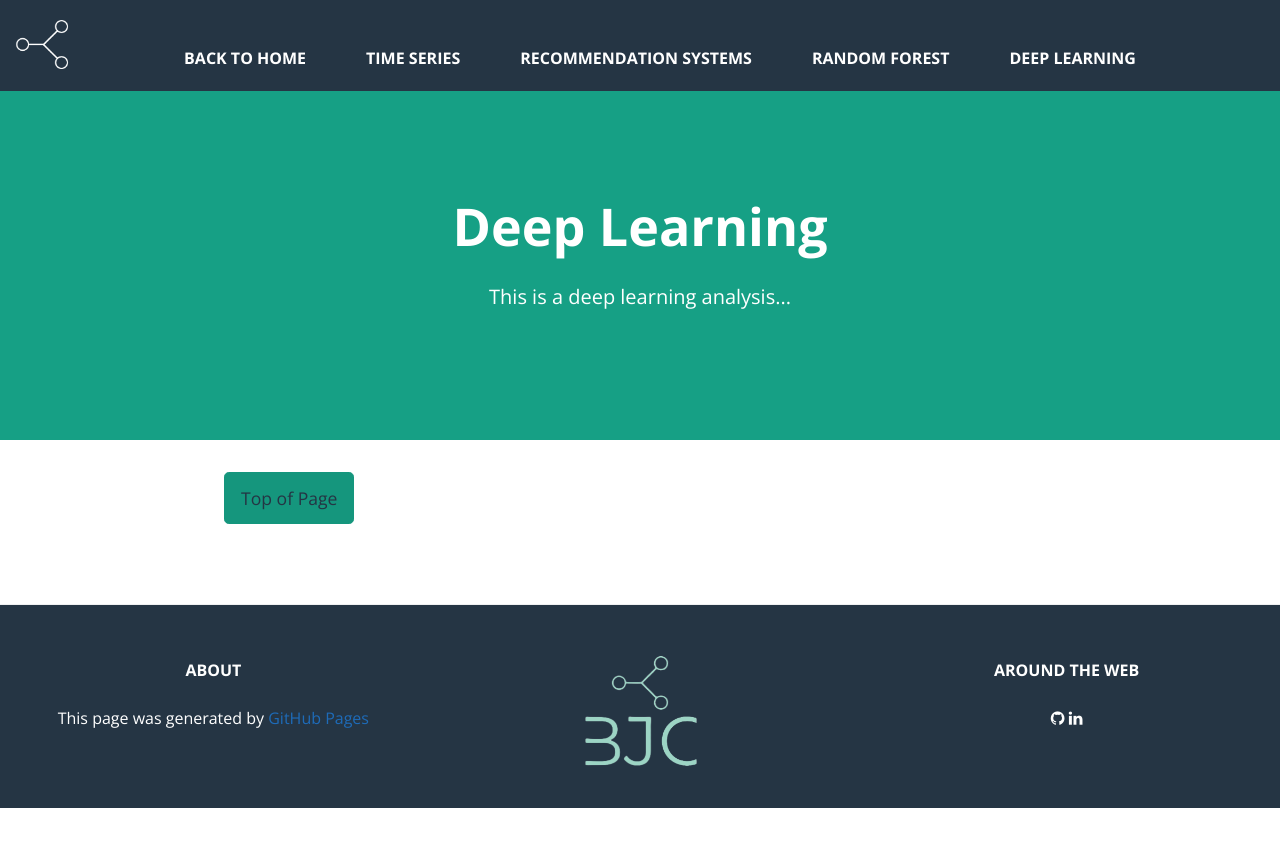
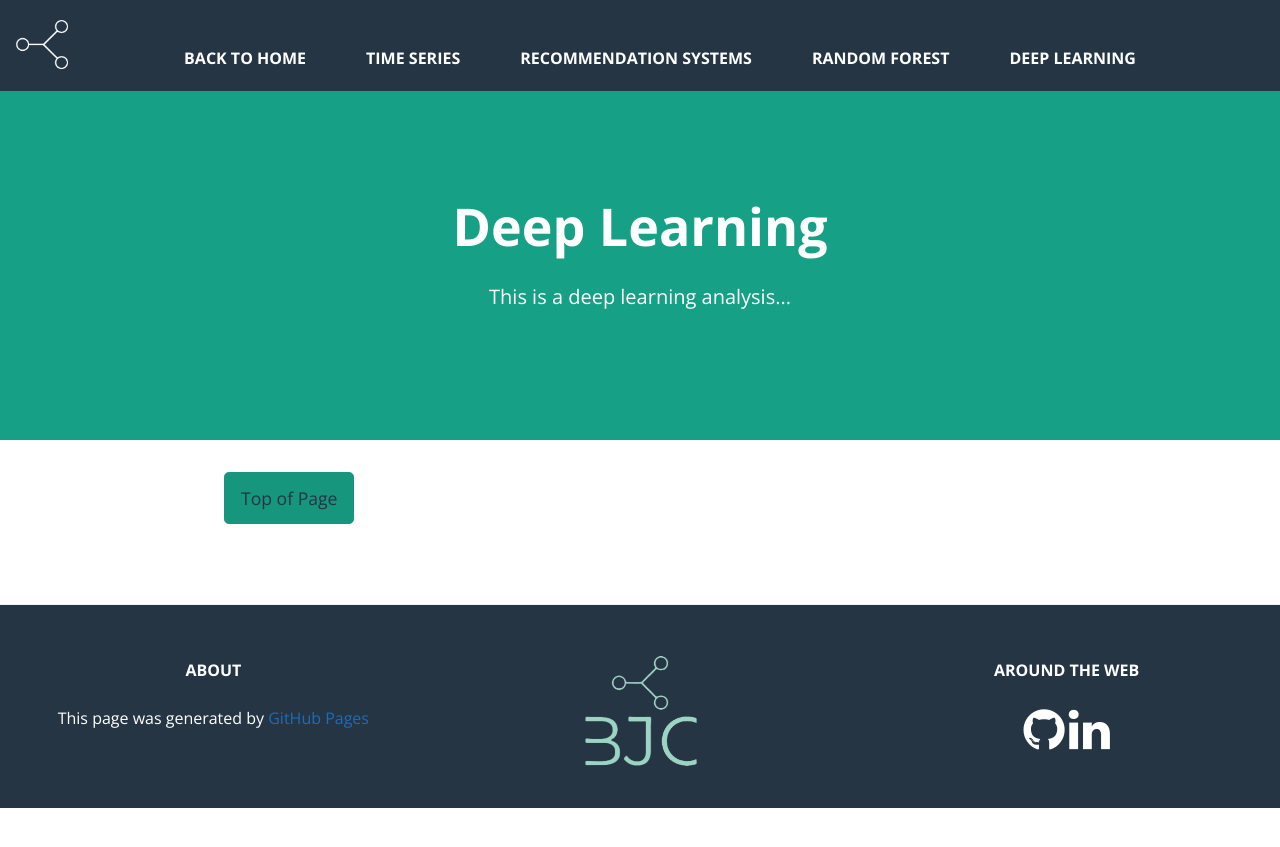
Before and after one commit to benjamin-j-cooper/benjamin-j-cooper.github.io, a Jekyll site: the page built from docs/dl.md, in a window 1280 px wide. Shown: the top 847 px of the page. Built offline with Jekyll 4.4.1, drawn with Linux system fonts in a browser that asks for light colours; nearby versions of some CDN libraries.

Commit message:
trouble shooting footer

```diff
--- a/docs/_includes/footer.html
+++ b/docs/_includes/footer.html
@@ -27,8 +27,8 @@
         <!-- Footer Social Icons-->
         <div class="col-lg-4 mb-5 mb-lg-0">
             <h4 class="text-uppercase mb-4">Around the Web</h4>
-            <a href="{{ site.github.owner_url }}" target="_blank"><i class="fa fa-github fa-2xl"></i></a>
-            <a href="https://www.linkedin.com/in/benjamin-joel-cooper" target="_blank"><i class="fa fa-linkedin fa-2xl"></i></a>
+            <a href="{{ site.github.owner_url }}" target="_blank"><i class="fa fa-github fa-3x"></i></a>
+            <a href="https://www.linkedin.com/in/benjamin-joel-cooper" target="_blank"><i class="fa fa-linkedin fa-3x"></i></a>
         </div>
     </div>
 </footer>
```
